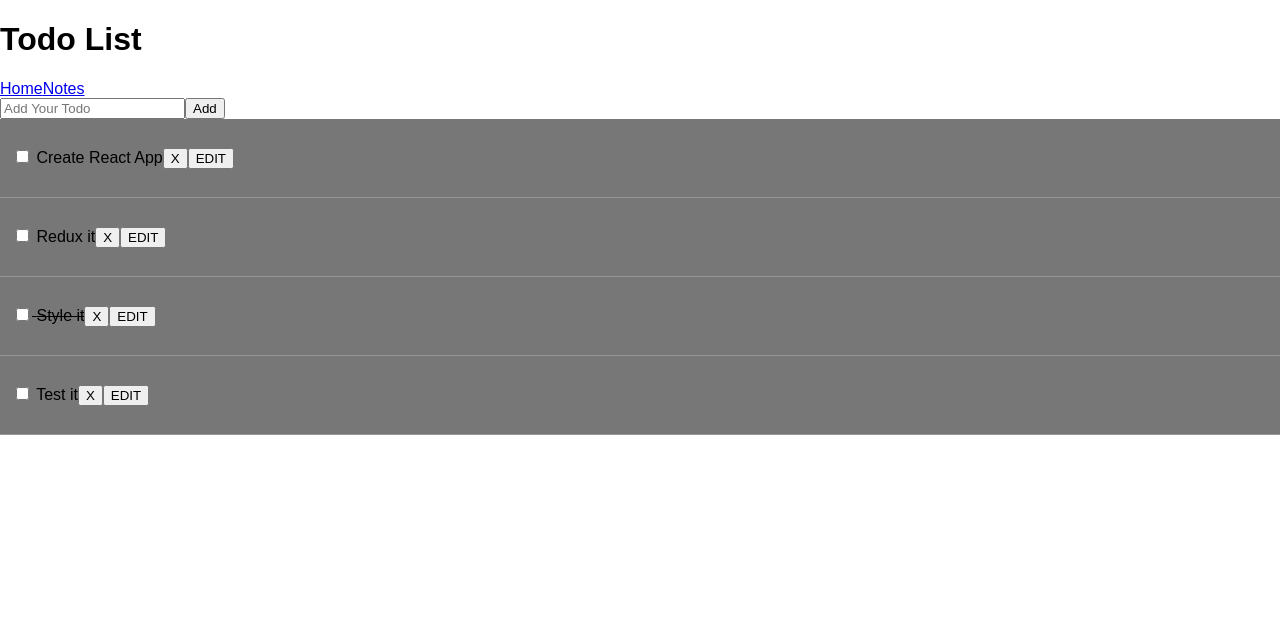
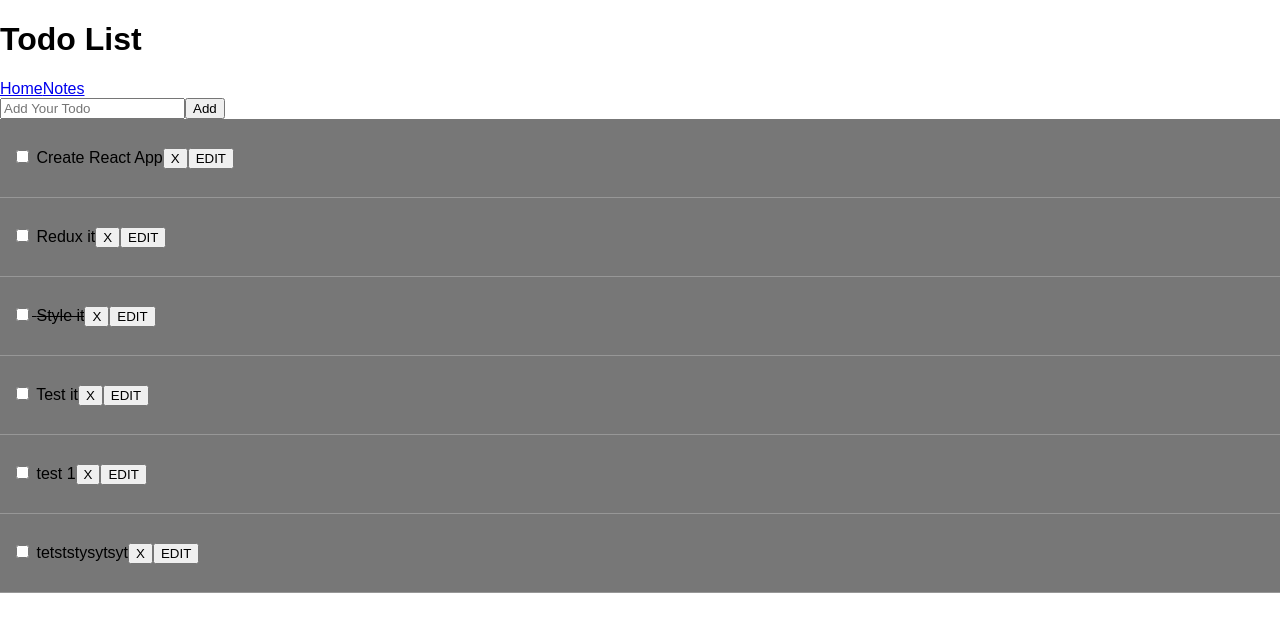
Before and after one commit to stephangriesel/todo-react-redux, a React (Create React App) app in the folder react-redux-todo/: page / in a window 1280 px wide. Shown: the top 632 px of the page. Built offline with nearby package versions, Linux system fonts and the light colour scheme; data requests are answered from the project's data file.

Commit message:
update add todo with axios post request

```diff
--- a/react-redux-todo/src/App.js
+++ b/react-redux-todo/src/App.js
@@ -43,16 +43,20 @@ class App extends Component {
 
   addTodo = (title) => {
     console.log("Add todo:" + title)
-    const newTodo = {
-      id: uuid.v4(),
-      title: title, // es6 i can just use title but keeping this as is for reference for now
+    axios.post('http://localhost:3004/todos', {
+      title,
       completed: false
-    }
-    this.setState({
+    })
+    .then(res => this.setState({
       todos: [
-        ...this.state.todos, newTodo // spread (copy) what is in array & add in new todo
+        ...this.state.todos, res.data // spread (copy) what is in array & add in new todo
       ]
-    });
+    }));
+    // const newTodo = { << TESTS before adding backend server
+    //   id: uuid.v4(),
+    //   title: title, // es6 i can just use title but keeping this as is for reference for now
+    //   completed: false
+    // }
   }
 
   editTodo = (title) => {
--- a/react-redux-todo/tasks.json
+++ b/react-redux-todo/tasks.json
@@ -1,20 +1,34 @@
 {
   "todos": [
-    { "id": 1,
+    {
+      "id": 1,
       "title": "Create React App",
       "completed": false
     },
-    { "id": 2,
+    {
+      "id": 2,
       "title": "Redux it",
       "completed": false
     },
-    { "id": 3,
+    {
+      "id": 3,
       "title": "Style it",
       "completed": true
     },
-    { "id": 4,
+    {
+      "id": 4,
       "title": "Test it",
       "completed": false
+    },
+    {
+      "title": "test 1",
+      "completed": false,
+      "id": 5
+    },
+    {
+      "title": "tetststysytsyt",
+      "completed": false,
+      "id": 6
     }
   ]
 }
```
